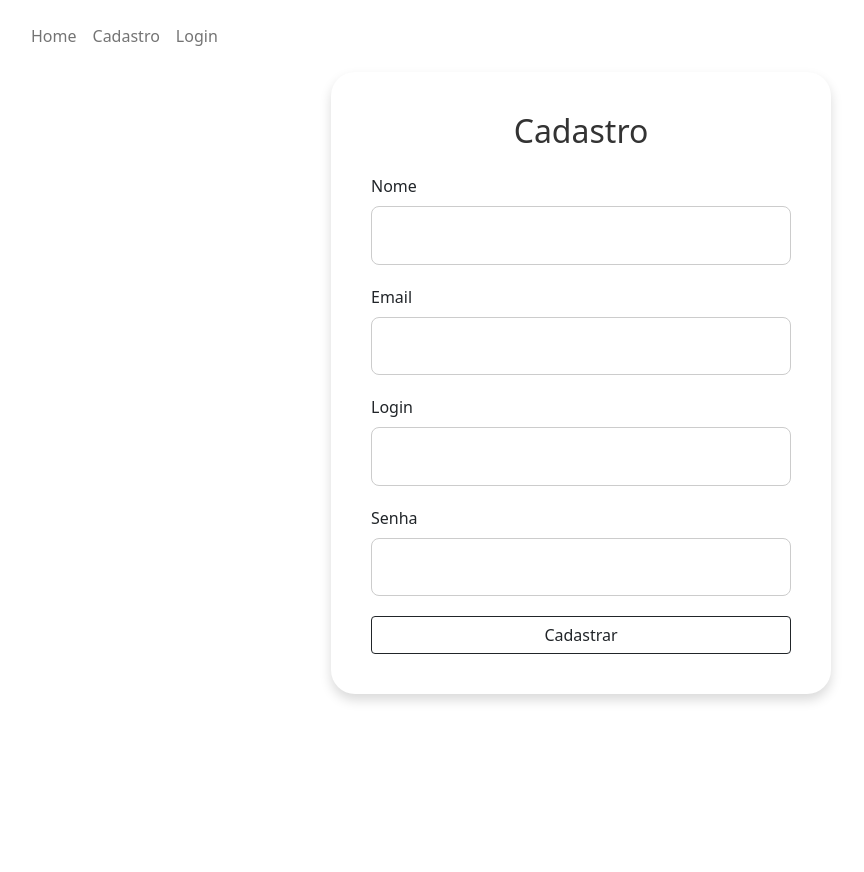
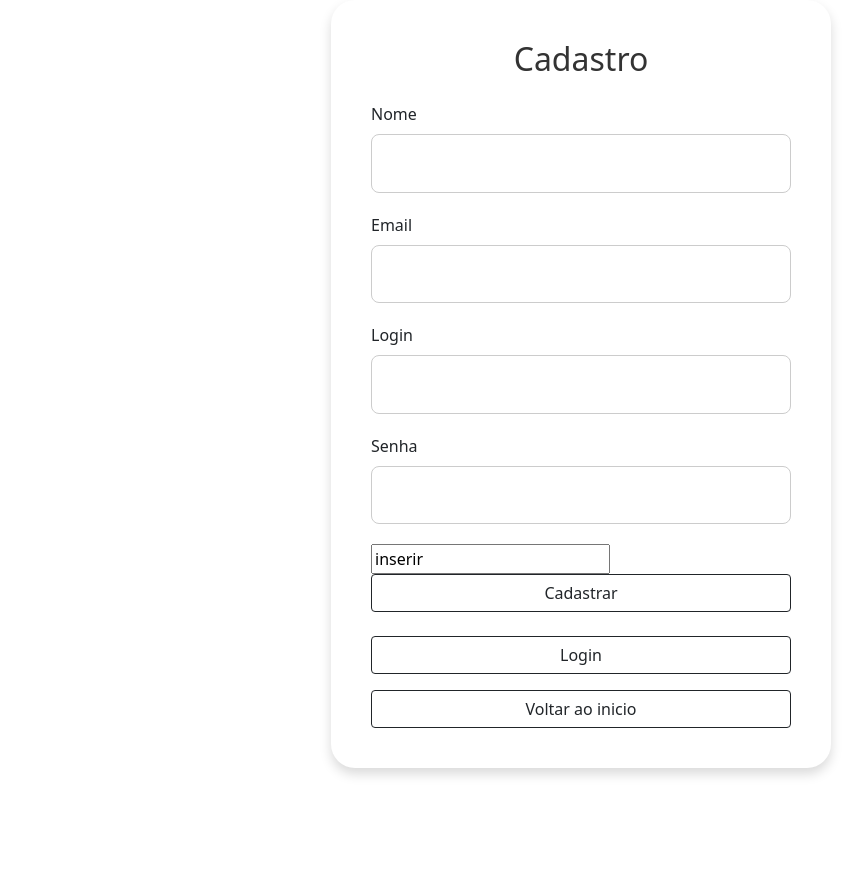
Before and after one commit to Giseli-Torquetti/testePraticoSicred, a PHP site: page /aplicacao/usuarios/formCadastro.php in a window 1280 px wide. Shown: the whole page, without its empty margins (59-923 px from the left). After the commit the page ends 776 px from the top, so only its background shows below. Run offline with PHP 8.4, Linux system fonts and the light colour scheme.

Commit message:
ajuste erro na edição do usuario

```diff
--- a/aplicacao/usuarios/formCadastro.php
+++ b/aplicacao/usuarios/formCadastro.php
@@ -1,7 +1,7 @@
 <?php
 
 require('../../base.php');
-$url = URL_BASE . "../aplicacao/usuarios/listaUsuarios.php";
+$url = URL_BASE . "/negocio/usuarios/UsuarioCRUD.php";
 
 if(!isset($id))
 	$id = isset($_GET["id_usuario"]) ? $_GET["id_usuario"] : null;
@@ -15,8 +15,11 @@ if(!isset($email))
 if(!isset($login))
 	$login 	= isset($_GET["login"]) ? $_GET["login"] : null;
 
-if(!isset($id_nivel))
-	$id_nivel = isset($_GET["id_nivel"]) ? intval($_GET["id_nivel"]) : 2;
+if(!isset($senha))
+	$senha 	= isset($_GET["senha"]) ? $_GET["senha"] : null;
+
+if(!isset($id_nivel_usuario))
+	$id_nivel_usuario = isset($_GET["id_nivel_usuario"]) ? intval($_GET["id_nivel_usuario"]) : 2;
 
 if(!isset($operacao))
 	$operacao = isset($_GET["operacao"]) ? $_GET["operacao"] : "inserir";
@@ -29,7 +32,7 @@ if(!isset($operacao))
 <head>
 	<meta charset="utf-8">
 	<meta http-equiv="X-UA-Compatible" content="IE=edge">
-	<title></title>
+	<title>Cadastro</title>
 	<!-- CSS only -->
 	<link rel="stylesheet" href="../style/css.css">
 	<link href="https://cdn.jsdelivr.net/npm/bootstrap@5.1.3/dist/css/bootstrap.min.css" rel="stylesheet"
@@ -41,32 +44,6 @@ if(!isset($operacao))
 </head>
 
 <body>
-	<header class="header navbar navbar-static-top navbar-fixed-top">
-		<div class="container novo-menu-topo">
-			<div class="navbar-header" id="home">
-				<nav class="navbar navbar-expand-lg navbar-light" id="nav-menu-referencia">
-					<button class="navbar-toggler" type="button" data-toggle="collapse" data-target="#navbarNavDropdown"
-						aria-controls="navbarNavDropdown" aria-expanded="false" aria-label="Toggle navigation">
-						<span class="navbar-toggler-icon"></span>
-					</button>
-					<nav class="collapse navbar-collapse" id="navbarNavDropdown">
-						<ul class="navbar-nav">
-							<li class="nav-item active">
-								<a class="nav-link" href="../index.html">Home</a>
-							</li>
-							<li class="nav-item">
-								<a class="nav-link" href="../usuarios/formCadastro.php">Cadastro</a>
-							</li>
-							<li class="nav-item">
-								<a class="nav-link" href="../login/formLogin.php">Login</a>
-							</li>
-						</ul>
-					</nav>
-				</nav>
-			</div>
-		</div>
-	</header>
-
 	<section>
 		<div class="container vh-100 justify-content-center align-items-center">
 			<div class="row">
@@ -91,27 +68,47 @@ if(!isset($operacao))
 
 							<div class="mb-3">
 								<label for="senha" class="form-label">Senha</label>
-								<input type="password" name="senha" class="form-control" value="" required>
+								<input type="password" name="senha" class="form-control" value="<?php echo $senha ?>" required>
 							</div>
 
 							<?php if ($operacao != "inserir") : ?>
 								<div class="mb-3">
-									<label for="nivel" class="form-label">Nivel</label>
-									<select name="nivel" id="nivel" class="form-control">
-										<option value="1" <?php if($id_nivel == 1) echo 'selected'; ?>>Administrador</option>
-										<option value="2" <?php if($id_nivel == 2) echo 'selected'; ?>>Usuário</option>
+									<label for="id_nivel_usuario" class="form-label">Nivel</label>
+									<select name="id_nivel_usuario" id="id_nivel_usuario" class="form-control">
+										<option value="1" <?php if($id_nivel_usuario == 1) echo 'selected'; ?>>Administrador</option>
+										<option value="2" <?php if($id_nivel_usuario == 2) echo 'selected'; ?>>Usuário</option>
 									</select>
 								</div>
 							<?php endif; ?>
 
 							<!-- Inputs escondidos -->
 							<input type="hidden" name="id_usuario" value="<?php echo $id ?>">
-							<input type="hidden" name="operacao" value="<?php echo $operacao ?>">
+							<input type="" name="operacao" value="<?php echo $operacao ?>">
 
 							<button type="submit" class="btn btn-submit btn-outline-dark w-100">
 								<?php echo ($operacao == "inserir") ? "Cadastrar" : "Editar Cadastro"; ?>
 							</button>
 						</form>
+						<br>
+						<?php if ($operacao == "inserir") : ?>
+							<a href="../login/formLogin.php" title="Login">
+								<button class="btn btn-outline-dark w-100 mb-3">
+								Login
+								</button>
+							</a>
+							<a href="../index.html" title="Voltar ao inicio">
+								<button class="btn btn-outline-dark w-100">
+									Voltar ao inicio
+								</button>
+							</a>
+						<?php endif; ?>
+						<?php if ($operacao != "inserir") : ?>
+							<a href="../usuarios/listaUsuarios.php" title="Voltar ao inicio">
+								<button class="btn btn-outline-dark w-100">
+									Voltar para lista de usuarios
+								</button>
+							</a>
+						<?php endif; ?>
 					</div>
 				</div>
 			</div>
--- a/persistencia/DAO/UsuarioDAO.php
+++ b/persistencia/DAO/UsuarioDAO.php
@@ -39,6 +39,8 @@ class UsuarioDAO extends Conexao {
         $sql->bindValue(':login', $usuario->getLogin());
         $sql->bindValue(':senha', hash('sha256', $usuario->getSenha()));
         $sql->bindValue(':id_usuario', $usuario->getId());
+        $sql->bindValue(':id_nivel_usuario', $usuario->getIdNivel());
+
 
 
         if ($sql->execute()) {
```
Also changed, not shown: negocio/usuarios/usuarioCRUD.php (+21 -4 lines).
